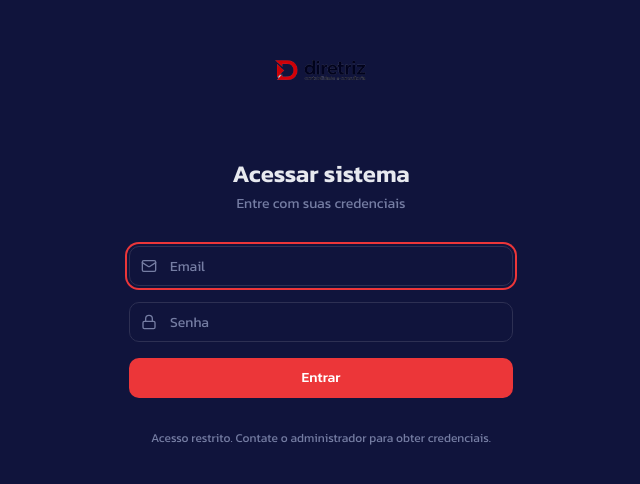
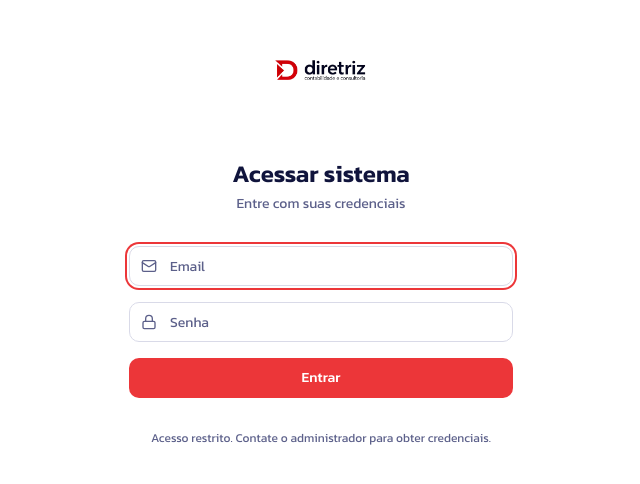
Before and after one commit to Hefsys/diretrizdashboard, a React (Vite) app: page /auth in a window 1280 px wide. Shown: the part 178-662 px from the top of the page, without its empty margins (319-959 px from the left). Built offline with nearby package versions, Linux system fonts and the light colour scheme; the HTML template or start-up script is replaced by a standard one.

Commit message:
Changes
Co-authored-by: Hefsys <204922572+Hefsys@users.noreply.github.com>

```diff
--- a/src/index.css
+++ b/src/index.css
@@ -6,43 +6,43 @@
 
 @layer base {
   :root {
-    --background: 235 58% 15%;
-    --foreground: 220 20% 92%;
+    --background: 0 0% 100%;
+    --foreground: 235 58% 15%;
 
-    --card: 235 45% 18%;
-    --card-foreground: 220 20% 92%;
+    --card: 0 0% 100%;
+    --card-foreground: 235 58% 15%;
 
-    --popover: 235 45% 18%;
-    --popover-foreground: 220 20% 92%;
+    --popover: 0 0% 100%;
+    --popover-foreground: 235 58% 15%;
 
     --primary: 359 83% 57%;
     --primary-foreground: 0 0% 100%;
 
-    --secondary: 233 30% 30%;
-    --secondary-foreground: 220 20% 92%;
+    --secondary: 235 40% 95%;
+    --secondary-foreground: 235 58% 15%;
 
-    --muted: 233 30% 22%;
-    --muted-foreground: 230 20% 55%;
+    --muted: 235 30% 96%;
+    --muted-foreground: 235 20% 45%;
 
     --accent: 359 83% 57%;
     --accent-foreground: 0 0% 100%;
 
     --destructive: 0 84% 60%;
-    --destructive-foreground: 210 40% 98%;
+    --destructive-foreground: 0 0% 100%;
 
-    --border: 235 30% 25%;
-    --input: 235 30% 25%;
+    --border: 235 25% 88%;
+    --input: 235 25% 88%;
     --ring: 359 83% 57%;
 
     --radius: 0.75rem;
 
-    --sidebar-background: 235 58% 13%;
-    --sidebar-foreground: 220 20% 92%;
+    --sidebar-background: 235 58% 15%;
+    --sidebar-foreground: 0 0% 100%;
     --sidebar-primary: 359 83% 57%;
     --sidebar-primary-foreground: 0 0% 100%;
-    --sidebar-accent: 233 30% 22%;
-    --sidebar-accent-foreground: 220 20% 92%;
-    --sidebar-border: 235 30% 25%;
+    --sidebar-accent: 235 45% 22%;
+    --sidebar-accent-foreground: 0 0% 100%;
+    --sidebar-border: 235 45% 22%;
     --sidebar-ring: 359 83% 57%;
 
     --font-heading: 'Kanit', sans-serif;
```
